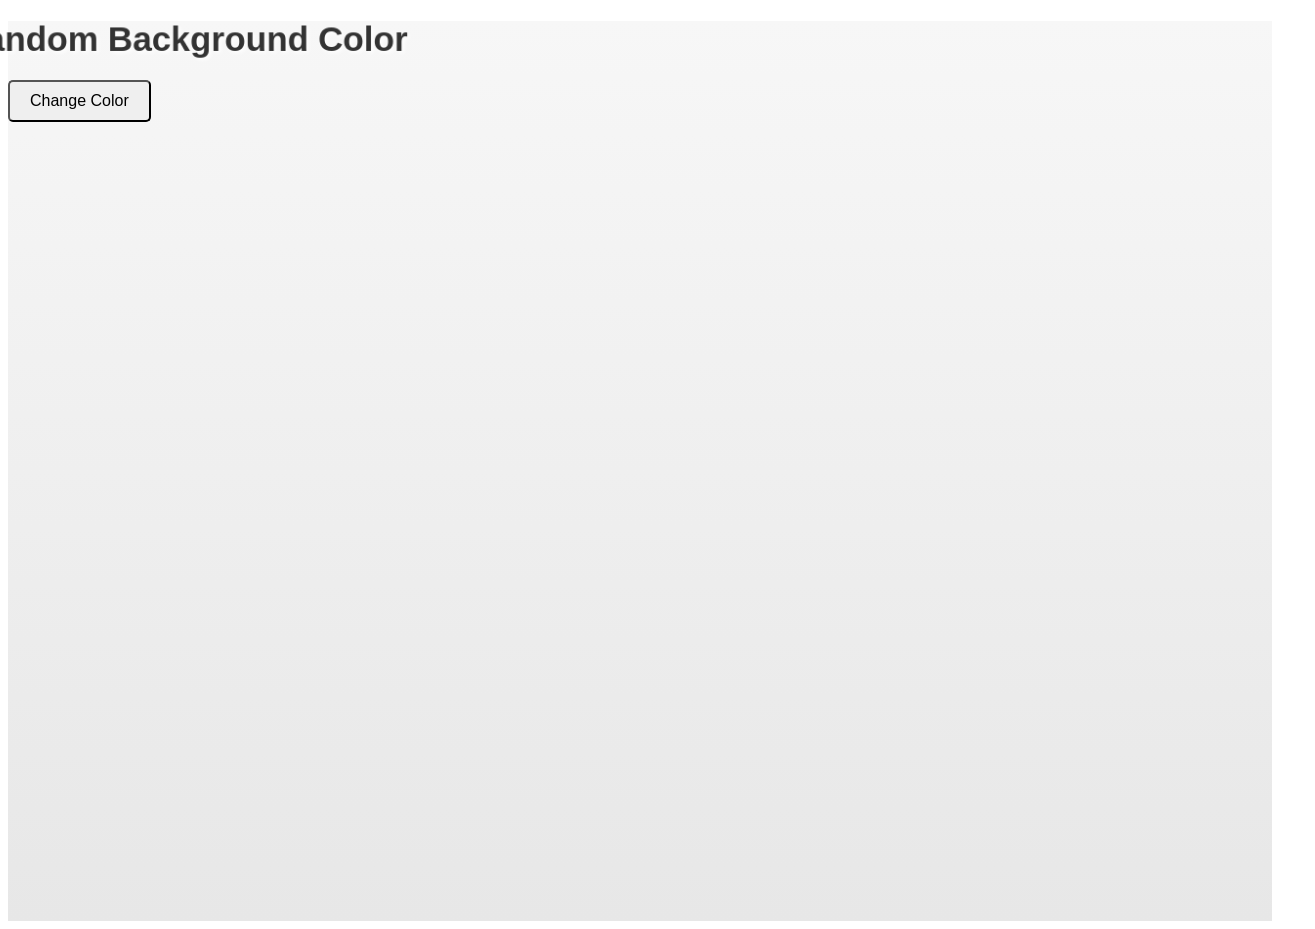
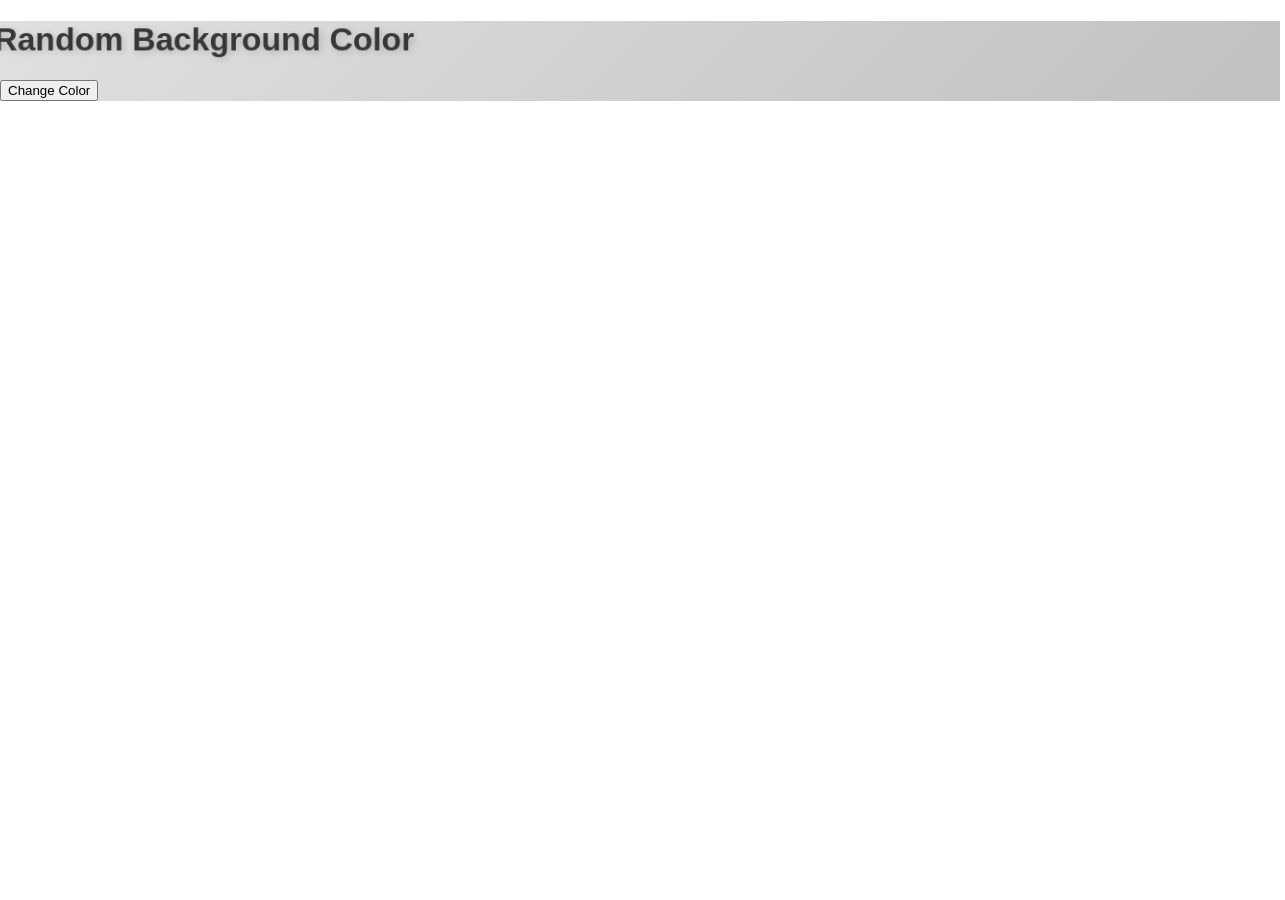

Excited to share i have upgraded the pre existing projects. Enhaced the necessary files and added the output videos for better understanding of the projects.

--- a/CSS/Bootstrap/style.css
+++ b/CSS/Bootstrap/style.css
@@ -1,36 +1,67 @@
+:root {
+    --primary-text-color: #333;
+    --secondary-text-color: #555;
+    --shadow-color: rgba(0, 0, 0, 0.2);
+    --initial-gradient-start: #e0e0e0;
+    --initial-gradient-end: #c0c0c0;
+}
+
+body {
+    margin: 0;
+    font-family: 'Poppins', sans-serif; /* Using Poppins from Google Fonts */
+    overflow: hidden; /* Prevent scrollbars if content slightly exceeds viewport */
+}
+
 #bg-color {
-    height: 100vh;
-    transition: background-color 0.5s ease;
-    background-image: linear-gradient(to bottom, #f7f7f7, #e7e7e7);
+    transition: background-color 0.8s ease-in-out; /* Smoother transition */
+    background-image: linear-gradient(135deg, var(--initial-gradient-start), var(--initial-gradient-end)); /* Modern gradient */
 }
 
 h1 {
-    color: #333;
-    text-shadow: 2px 2px 4px #fff;
-    font-family: 'Open Sans', sans-serif;
-    animation: text-animate 2s infinite;
+    color: var(--primary-text-color);
+    text-shadow: 2px 2px 8px var(--shadow-color); /* More pronounced shadow */
+    animation: text-pulse 3s infinite ease-in-out; /* Renamed for clarity and adjusted timing */
 }
 
-@keyframes text-animate {
+@keyframes text-pulse {
     0% {
         transform: scale(1);
+        opacity: 1;
     }
     50% {
-        transform: scale(1.1);
+        transform: scale(1.05); /* Subtle growth */
+        opacity: 0.9;
     }
     100% {
         transform: scale(1);
+        opacity: 1;
     }
 }
 
-button {
-    padding: 10px 20px;
-    font-size: 16px;
-    border-radius: 5px;
-    transition: background-color 0.3s ease;
+.btn-dark {
+    background-color: #212529; /* Bootstrap dark button color */
+    border-color: #212529;
+    color: #fff;
+    padding: 12px 25px; /* Slightly larger padding */
+    font-size: 1.1rem; /* Slightly larger font */
+    border-radius: 8px; /* Slightly more rounded corners */
+    transition: background-color 0.3s ease, transform 0.2s ease; /* Smooth hover transition */
 }
 
-button:hover {
-    background-color: #333;
-    color: #fff;
+.btn-dark:hover {
+    background-color: #0a0c0e; /* Darker on hover */
+    border-color: #0a0c0e;
+    transform: translateY(-2px); /* Slight lift effect on hover */
+    box-shadow: 0 4px 8px rgba(0, 0, 0, 0.2); /* Shadow on hover */
+}
+
+@media (max-width: 768px) {
+    h1 {
+        font-size: 2.5rem; /* Adjust font size for smaller screens */
+    }
+    
+    .btn-dark {
+        padding: 10px 20px; /* Adjust padding for smaller screens */
+        font-size: 1rem; /* Adjust font size for smaller screens */
+    }
 }
